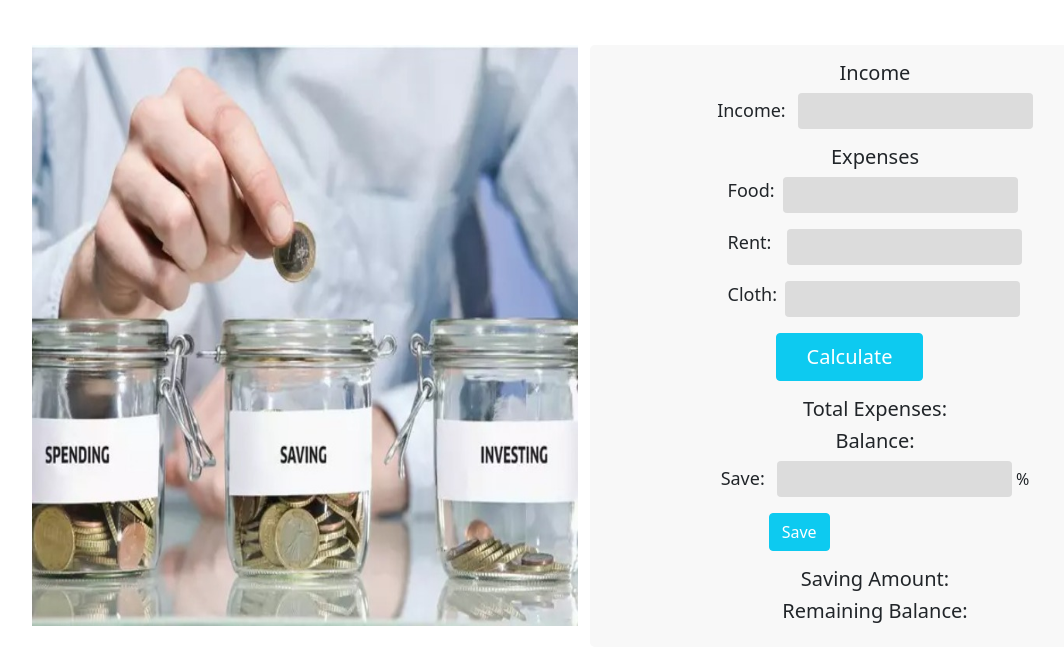
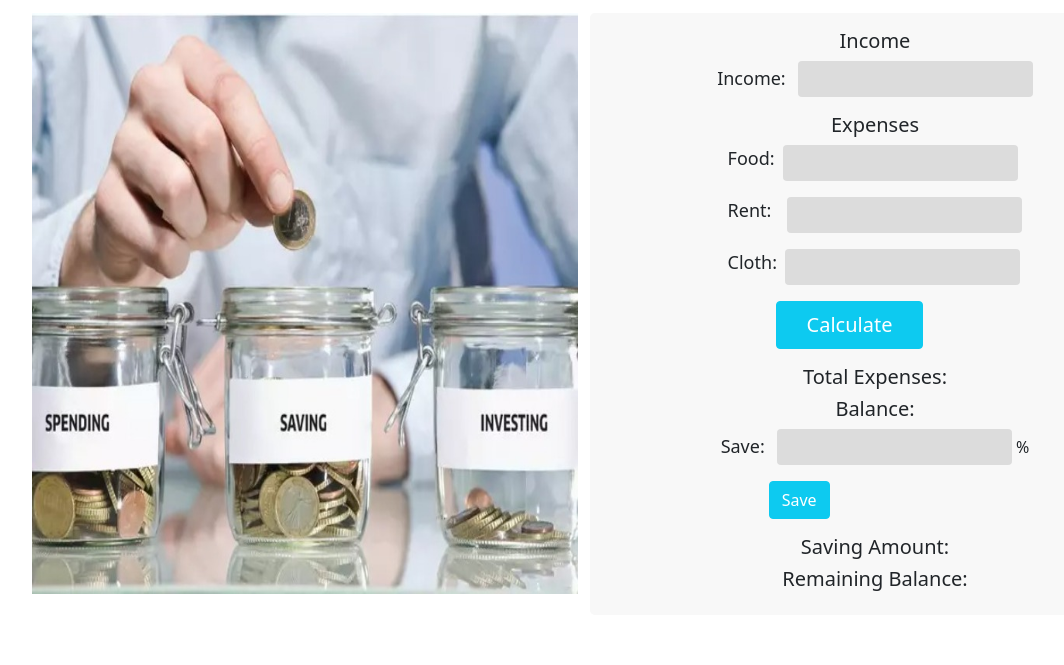
Before and after one commit to noman081/mobile-world, a plain HTML site: page index.html in a window 1280 px wide. Shown: the part 75-740 px from the top of the page, without its empty margins (50-1114 px from the left). Drawn offline with Linux system fonts and the light colour scheme.

Commit message:
After checking all 2nd time

```diff
--- a/index.html
+++ b/index.html
@@ -18,7 +18,7 @@
         <img width="50px" class="ms-3" src="images/money-bag.png" alt="">
     </header>
 
-    <main class="my-5">
+    <main class="mb-3">
         <div class="row row-cols-lg-2 row-cols-1">
             <div class="col">
                 <img height="750px" src="images/money.jpeg" class="img-fluid" alt="">
```
